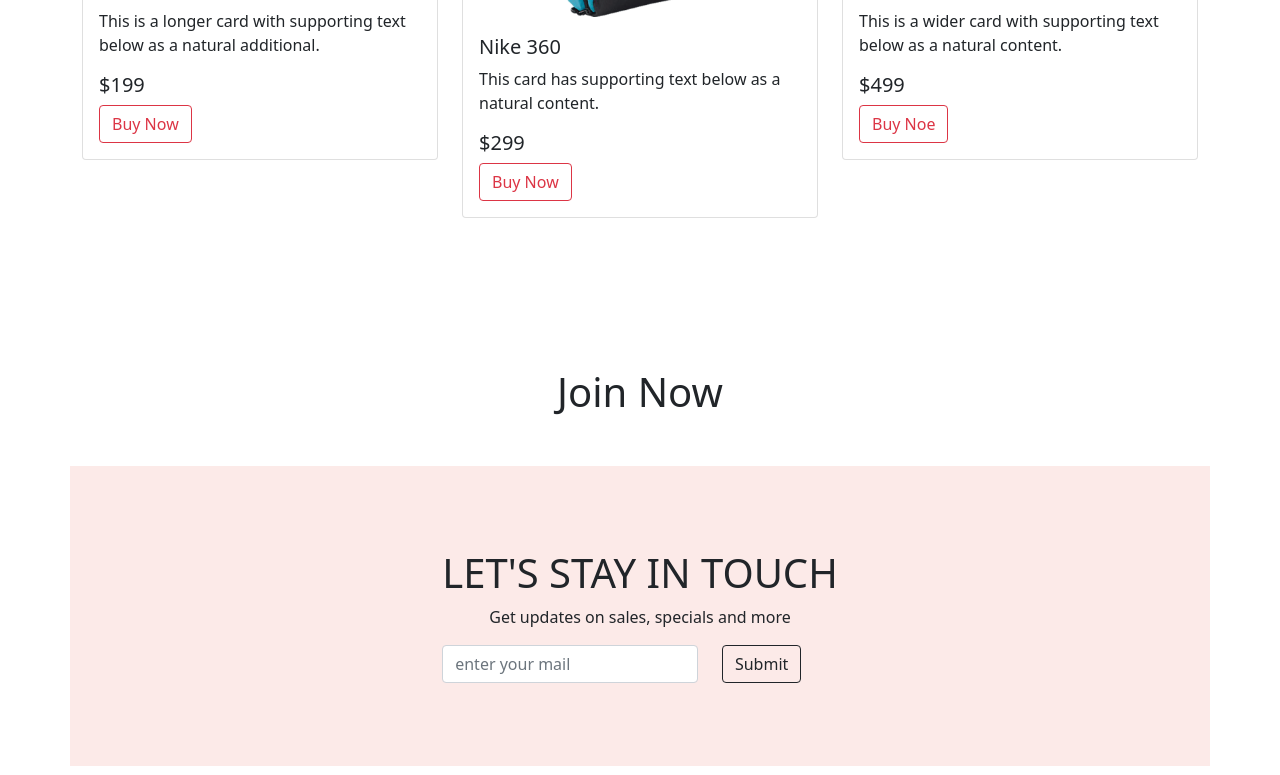
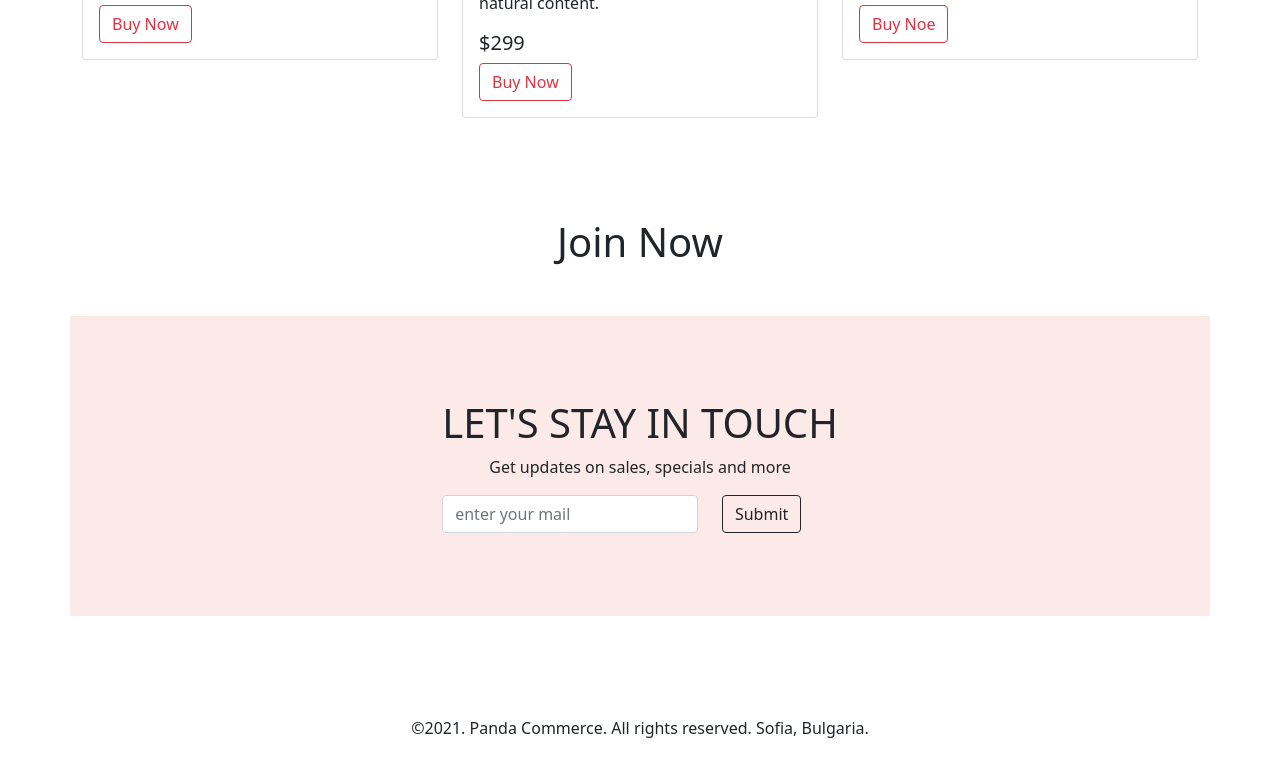
Before and after one commit to ador67/Panda, a plain HTML site: page index.html in a window 1280 px wide. Shown: the part 2025-2800 px from the top of the page. After the commit the page ends 2775 px from the top, so only its background shows below. Drawn offline with nearby package versions, Linux system fonts and the light colour scheme.

Commit message:
all done

```diff
--- a/style.css
+++ b/style.css
@@ -7,7 +7,7 @@ a{
 
 }
 section{
-  margin: 50px 0px 150px 0px;
+  margin: 100px 0px;
 }
 .carousel-item{
   padding: 20px 0px 20px 70px;
@@ -32,7 +32,6 @@ section{
 }
 .my_btn:hover {
   background: black;
-  padding: 10px;
 }
 
 .img img{
```
